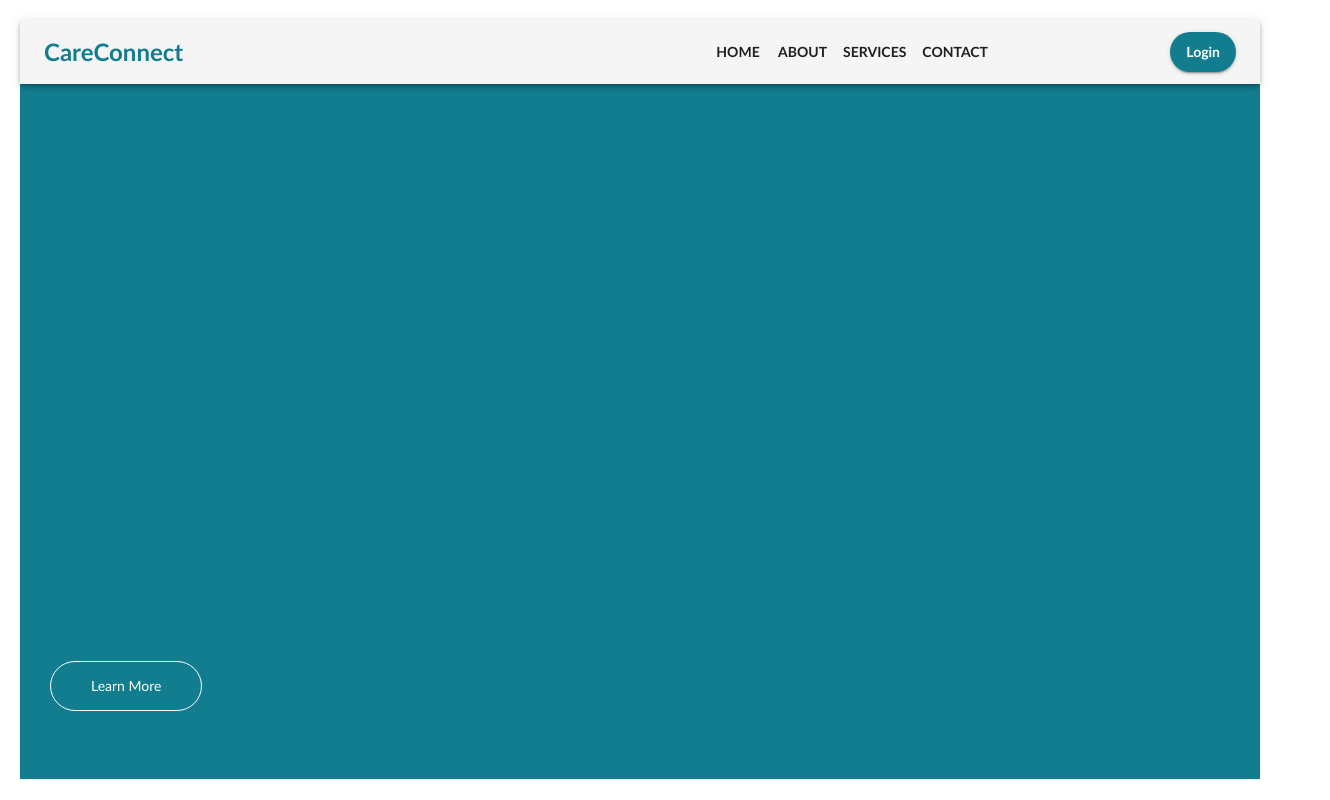
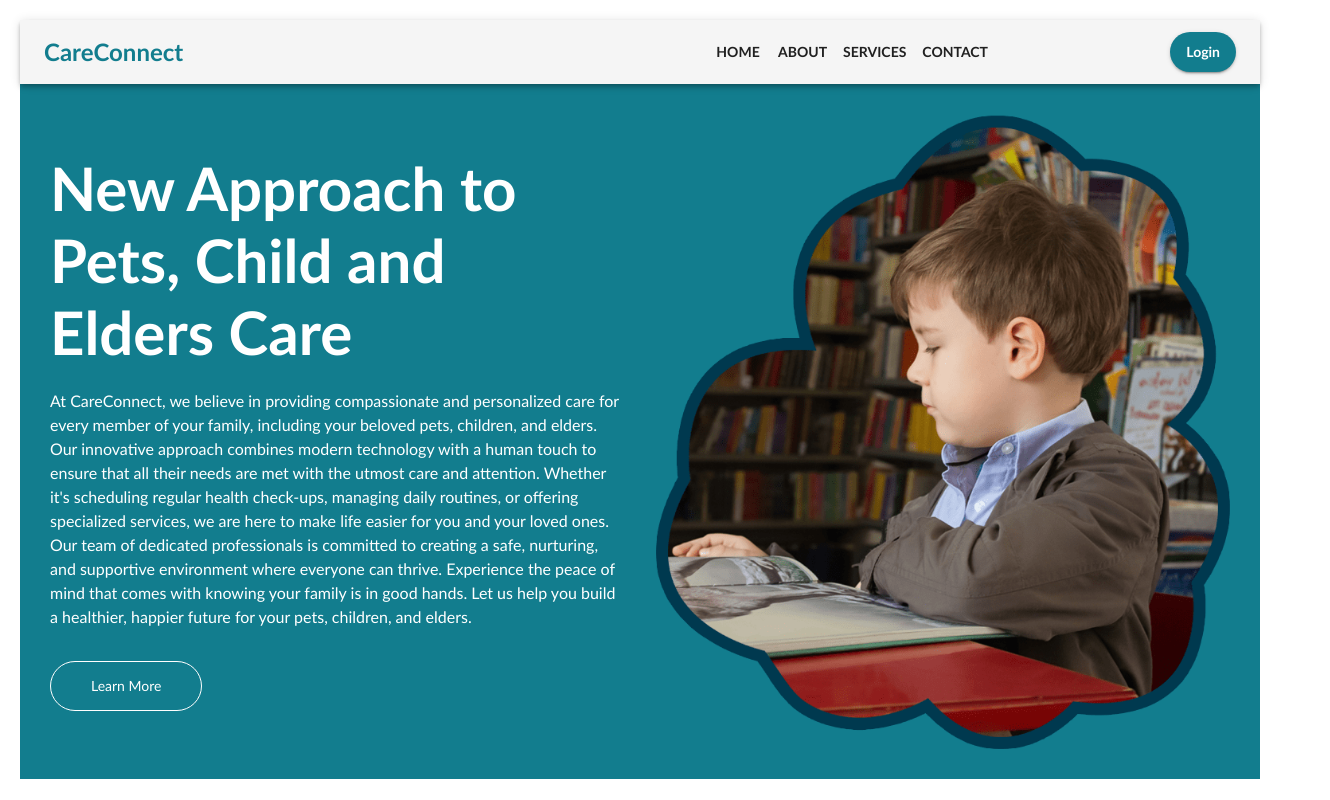
Before and after one commit to BhargaviRM/CareConnect-Business-usecase-, a React (Create React App) app in the folder frontend/: page / in a window 1280 px wide. Shown: the top 800 px of the page, 1330 px wide, since content can reach past the window. Built offline with nearby package versions, Linux system fonts and the light colour scheme.

Commit message:
Update home.js

```diff
--- a/frontend/src/components/Home/home.js
+++ b/frontend/src/components/Home/home.js
@@ -199,7 +199,6 @@
 // export default Landing;
 
 import React from 'react';
-import 'aos/dist/aos.css';
 import 'bootstrap/dist/css/bootstrap.min.css';
 import './css/main.css';
 import Navbar from './navbar';
@@ -227,37 +226,31 @@ const Landing = () => {
       icon: <PetsIcon fontSize="large" sx={{ color: "#127d8e" }} />,
       title: 'Pet Grooming',
       desc: 'Professional grooming services to keep your pets clean, healthy, and happy.',
-      aos: 'fade-down-right'
     },
     {
       icon: <BoyIcon fontSize="large" sx={{ color: "#127d8e" }} />,
       title: 'Child Education',
       desc: "Engaging educational programs to nurture your child's growth and learning.",
-      aos: 'fade-down'
     },
     {
       icon: <FavoriteIcon fontSize="large" sx={{ color: "#127d8e" }} />,
       title: 'Elderly Care',
       desc: 'Compassionate care services to ensure the comfort and well-being of elders.',
-      aos: 'fade-down-left'
     },
     {
       icon: <MedicalInformationIcon fontSize="large" sx={{ color: "#127d8e" }} />,
       title: 'Health Check-ups',
       desc: 'Regular health check-ups for pets, children, and elders to ensure their well-being.',
-      aos: 'fade-up-right'
     },
     {
       icon: <RestaurantIcon fontSize="large" sx={{ color: "#127d8e" }} />,
       title: 'Nutritious Meals',
       desc: 'Healthy and balanced meals tailored for pets, children, and elders.',
-      aos: 'fade-up'
     },
     {
       icon: <DirectionsBusFilledIcon fontSize="large" sx={{ color: "#127d8e" }} />,
       title: 'Safe Transportation',
       desc: 'Reliable transportation services for pets, children, and elders to appointments and activities.',
-      aos: 'fade-up-left'
     }
   ];
   return (
@@ -273,12 +266,11 @@ const Landing = () => {
               variant="h2"
               fontWeight="bold"
               gutterBottom
-              data-aos="fade-left"
               color="#fff"
             >
               New Approach to Pets, Child and Elders Care
             </Typography>
-            <Typography variant="body1" color="white" data-aos="fade-up-right" paragraph>
+            <Typography variant="body1" color="white" paragraph>
               At CareConnect, we believe in providing compassionate and personalized care for every member of your
               family, including your beloved pets, children, and elders. Our innovative approach combines modern
               technology with a human touch to ensure that all their needs are met with the utmost care and attention.
@@ -312,7 +304,7 @@ const Landing = () => {
 
         {/* Image */}
         <Grid size={{ xs: 12, md: 6 }}>
-          <Box data-aos="fade-left">
+          <Box>
             <img
               src={HeaderImg}
               alt="CareConnect"
```
